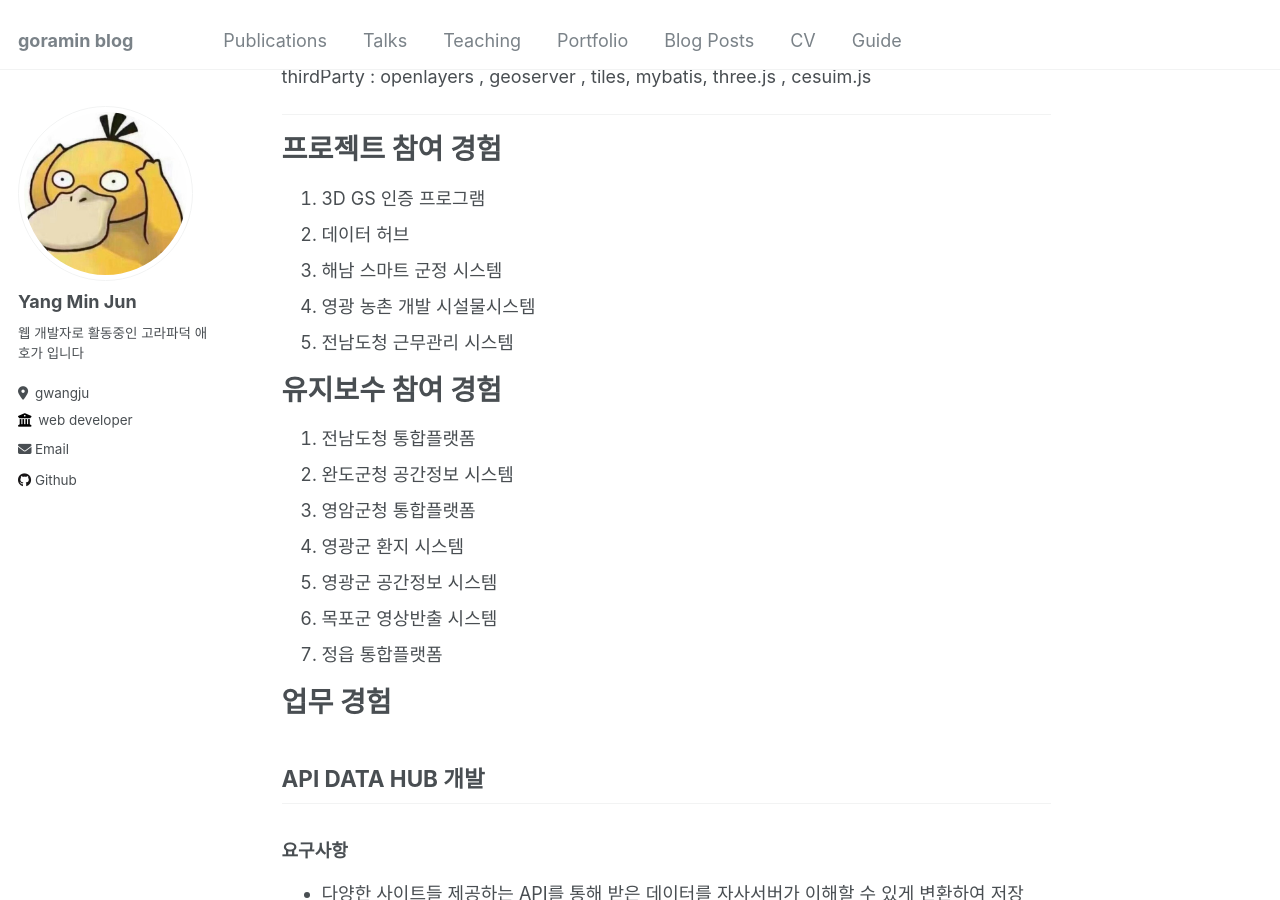
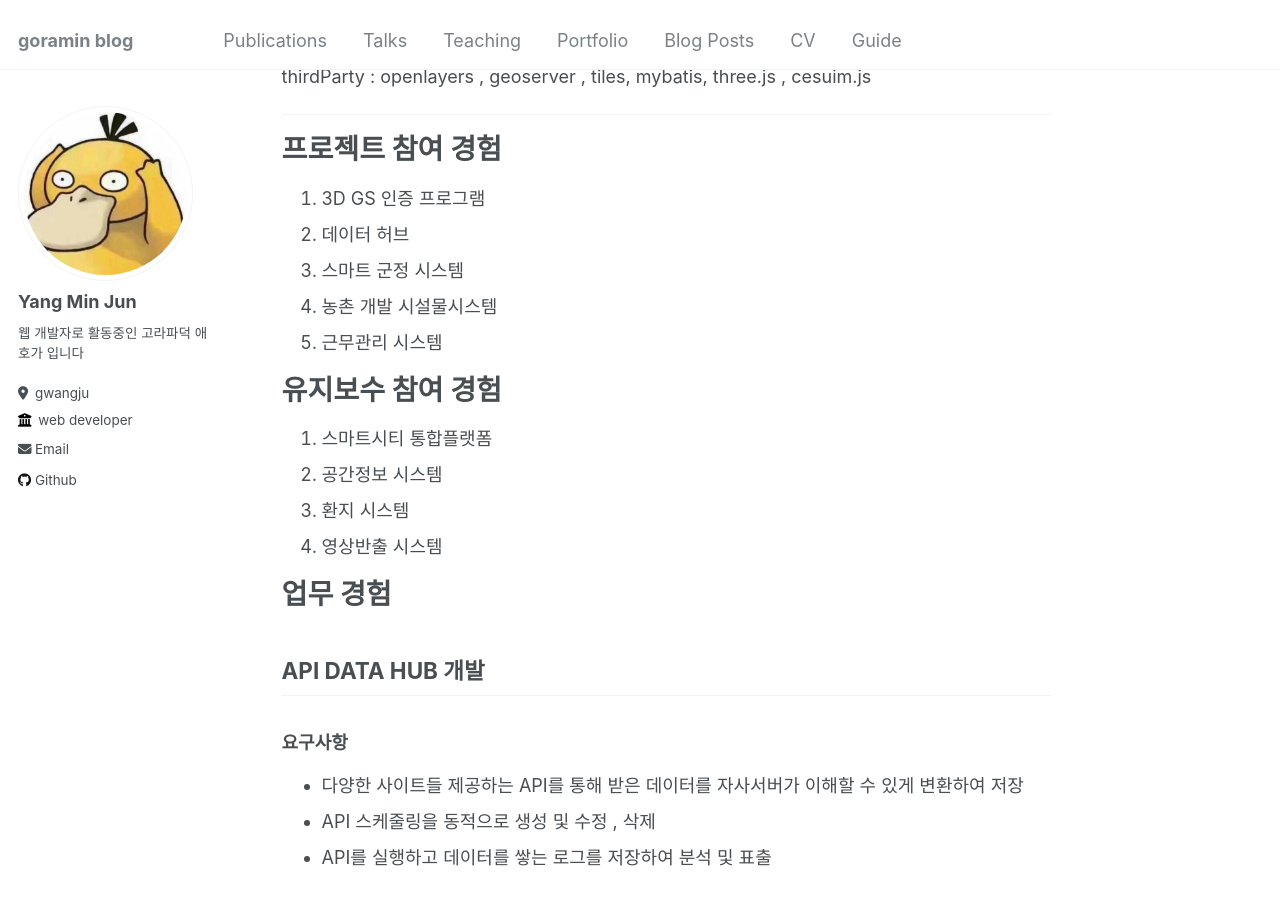
Before and after one commit to gwangminjun/goramin, a Jekyll site: the page built from _portfolio/portfolio.md, in a window 1280 px wide and 900 px high, scrolled down 1397 px. Built offline with Jekyll 4.4.1, drawn with Linux system fonts in a browser that asks for light colours.

Commit message:
:lipstick: 1. portfolio.md: 프로젝트 및 유지보수 참여 경험 변경

```diff
--- a/_portfolio/portfolio.md
+++ b/_portfolio/portfolio.md
@@ -53,18 +53,15 @@ thirdParty : openlayers , geoserver , tiles, mybatis, three.js , cesuim.js
 # 프로젝트 참여 경험
 1. 3D GS 인증 프로그램
 2. 데이터 허브
-3. 해남 스마트 군정 시스템
-4. 영광 농촌 개발 시설물시스템
-5. 전남도청 근무관리 시스템
+3. 스마트 군정 시스템
+4. 농촌 개발 시설물시스템
+5. 근무관리 시스템
 
 # 유지보수 참여 경험
-1. 전남도청 통합플랫폼
-2. 완도군청 공간정보 시스템
-3. 영암군청 통합플랫폼
-4. 영광군 환지 시스템
-5. 영광군 공간정보 시스템
-6. 목포군 영상반출 시스템
-7. 정읍 통합플랫폼
+1.  스마트시티 통합플랫폼
+2.  공간정보 시스템
+4.  환지 시스템
+6.  영상반출 시스템
 
 # 업무 경험
 
```
